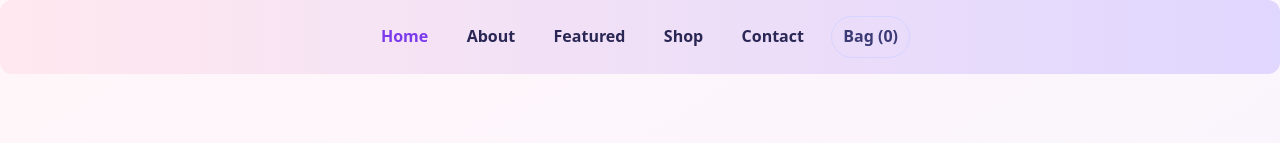
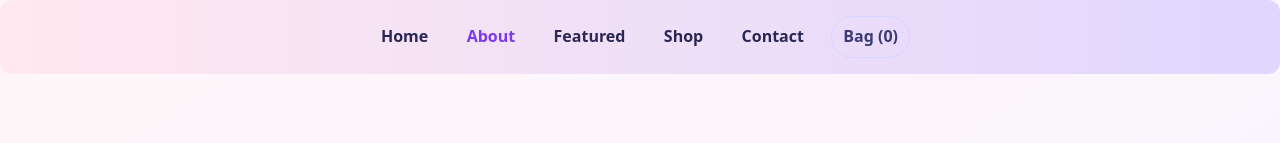
Before and after one commit to tatevik19/my-site, a plain HTML site: page about.html in a window 1280 px wide. Shown: the top 143 px of the page. Drawn offline with Linux system fonts and the light colour scheme.

Commit message:
Add About page and link to navigation

```diff
--- a/about.html
+++ b/about.html
@@ -8,8 +8,8 @@
 </head>
 <body>
   <nav class="nav">
-        <a href="index.html" class="active">Home</a>
-        <a href="about.html">About</a>
+        <a href="index.html" >Home</a>
+        <a href="about.html" class="active">About</a>
         <a href="#featured">Featured</a>
         <a href="#shop">Shop</a>
         <a href="#contact">Contact</a>
```
